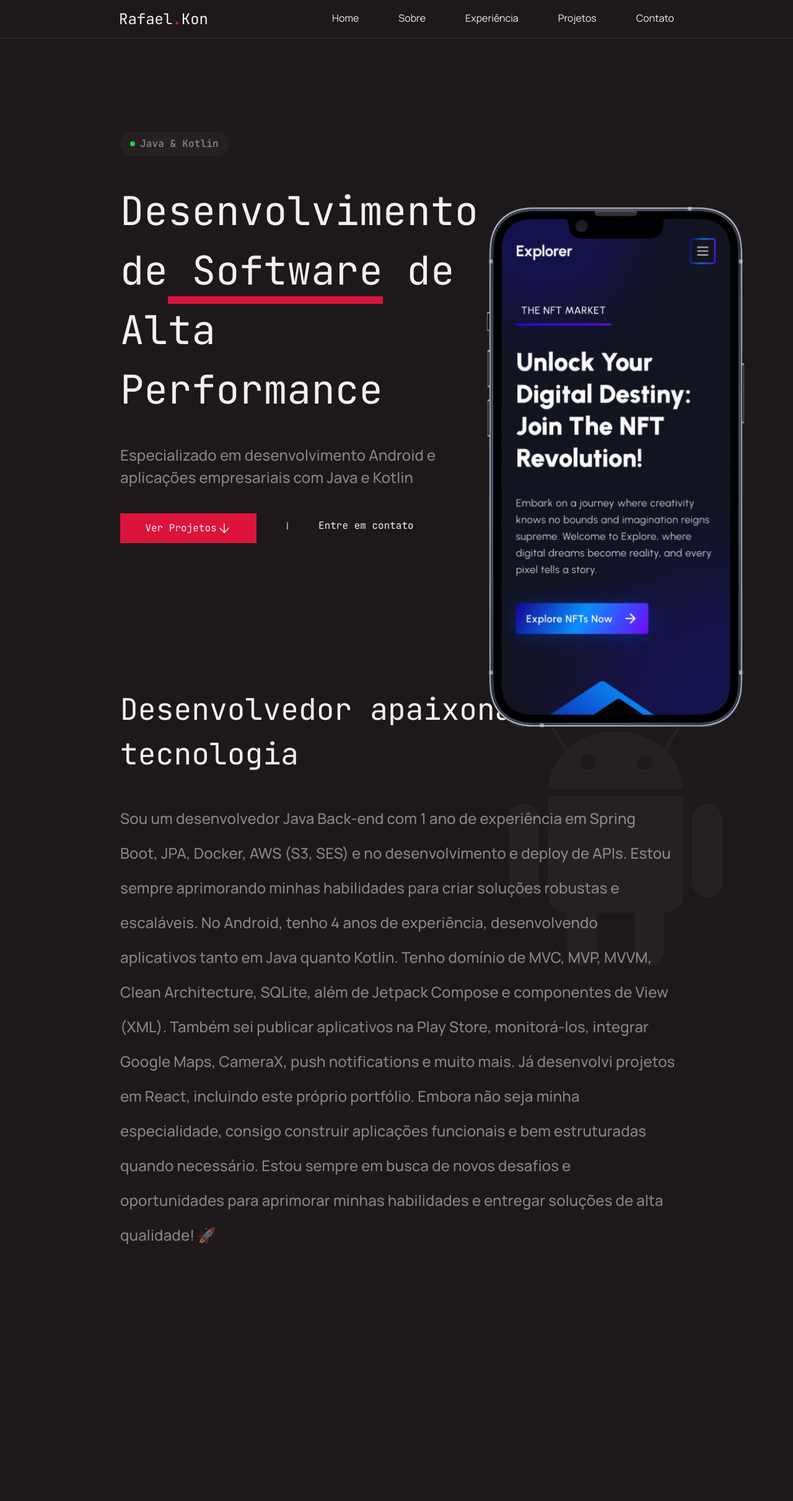
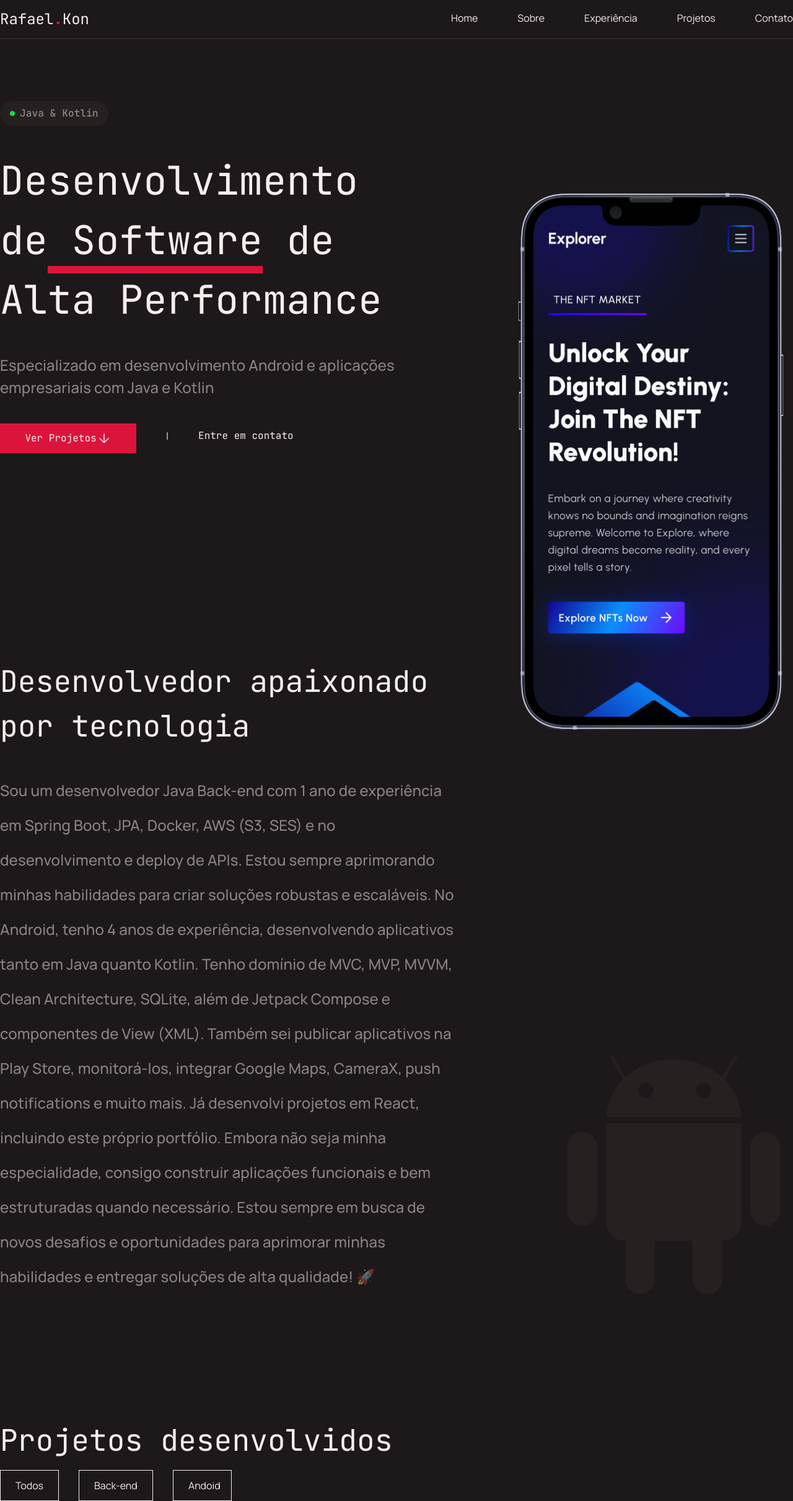
Before and after one commit to rafaelKontein23/portifolio-rafa, a React (Vite) app: page / in a window 1280 px wide. Shown: the whole page at 62% size. Before the commit the page ends 2020 px from the top, so only its background shows below. Built offline with nearby package versions, Linux system fonts and the light colour scheme.

Commit message:
ajuste de itens]

```diff
--- a/index.html
+++ b/index.html
@@ -4,7 +4,7 @@
     <meta charset="UTF-8" />
     <link rel="preconnect" href="https://fonts.googleapis.com">
     <link rel="icon" type="image/svg+xml" href="/vite.svg" />
-    <meta name="viewport" content="width=device-width, initial-scale=1.0" />
+    <meta name="viewport" content="width=device-width, initial-scale=1.0, user-scalable=no" />
     <title>Vite + React + TS</title>
     <link rel="preconnect" href="https://fonts.gstatic.com" crossorigin>
     <link href="https://fonts.googleapis.com/css2?family=JetBrains+Mono:ital,wght@0,100..800;1,100..800&family=Manrope:wght@200..800&display=swap" rel="stylesheet">
--- a/src/components/inicial/InicialHome.tsx
+++ b/src/components/inicial/InicialHome.tsx
@@ -5,8 +5,9 @@ import android from '/android.png'
 
 function InicialHome() {
     return (
-        <div className='flex justify-between items-center px-16'>
-            <div className='w-1/2 pt-[150px] ml-[130px]'>
+        <>
+            <div className='relative flex justify-between items-center min-h-svh container mx-auto'>
+                <div className='w-1/2'>
                     <div className='flex h-10 items-center justify-start bg-[#272020] px-4 py-2 w-[175px] rounded-[100px]'>
                         <div className='rounded-[100px] bg-[#14DC49] h-[8px] w-[8px] mr-2'></div>
                         <span className='text-[16px] opacity-50 font-[500] tracking-[0.15px] font-jetbrains'>Java & Kotlin</span>
@@ -35,7 +36,16 @@ function InicialHome() {
                     </div>
 
 
-                <section className='w-4xl'>
+
+                </div>
+
+                <div className="w-1/2 flex flex-col justify-between items-center self-stretch h-full">
+                    <img className='absolute top-[232px] right-0' src={iphone_image} alt="iPhone" />
+                </div>
+            </div>
+
+            <section className='container relative mx-auto flex items-center justify-center gap-40 '>
+                <div className='flex-1'>
                     <h1 className='font-jetbrains mt-[200px] text-[48px]'>Desenvolvedor apaixonado por tecnologia</h1>
 
                     <p className='text-[24px] opacity-50 max-w-5x1 font-[500] tracking-[0.15px] text-left mt-[40px] text-sm/14'>
@@ -46,15 +56,30 @@ function InicialHome() {
                         Já desenvolvi projetos em React, incluindo este próprio portfólio. Embora não seja minha especialidade, consigo construir aplicações funcionais e bem estruturadas quando necessário.
 
                         Estou sempre em busca de novos desafios e oportunidades para aprimorar minhas habilidades e entregar soluções de alta qualidade! 🚀                    </p>
+                </div>
+
+                <div className=' w-[385px] '>
+                    <img className='absolute bottom-0 right-0' src={android} />
+                </div>
+
             </section>
+
+            <section className='container mx-auto '>
+                <h1 className='font-jetbrains mt-[200px]  text-[48px]'>Projetos desenvolvidos</h1>
+
+                <div className='mt-3 flex gap-[32px]'>
+                    <p className='border-[#F5EEED] border-[1px] pt-[12px] pb-[12px] pr-[24px] pl-[24px] text-[#F5EEED] w-[95px] hover:border-[#DC143C] hover:text-[#DC143C]'>Todos</p>
+                    <p className='border-[#F5EEED] border-[1px] pt-[12px] pb-[12px] pr-[24px] pl-[24px] text-[#F5EEED] w-[120px] hover:border-[#DC143C] hover:text-[#DC143C]'>Back-end</p>
+                    <p className='border-[#F5EEED] border-[1px] pt-[12px] pb-[12px] pr-[24px] pl-[24px] text-[#F5EEED] w-[95px] hover:border-[#DC143C] hover:text-[#DC143C]'>Andoid</p>
+
+
+
 
                 </div>
 
-            <div className="w-1/2 flex flex-col justify-between items-center self-stretch h-full">
-                <img className="mt-64" src={iphone_image} alt="iPhone" />
-                <img className="m" src={android} alt="Android" />
-            </div>
-        </div>
+
+            </section>
+        </>
     )
 }
 
--- a/src/components/menu/menuCima.tsx
+++ b/src/components/menu/menuCima.tsx
@@ -26,7 +26,8 @@ function MenuCima() {
   ]
 
   return (
-    <nav className="flex items-center justify-between px-48 bg-[#1D181A] w-full top-0 left-0 z-[1000] h-[62px] border-b border-solid border-b-[#403534]">
+    <nav className=" bg-[#1D181A] w-full top-0 left-0 z-[1000]  border-b border-solid border-b-[#403534]">
+      <div className='flex items-center justify-between  h-[62px] container mx-auto'>
         <div className="logo">
           <span className="font-jetbrains text-[24px]">Rafael<strong className="text-[#DC143C] font-jetbrains">.</strong>Kon</span>
         </div>
@@ -41,6 +42,8 @@ function MenuCima() {
 
           </ul>
         </div>
+      </div>
+
 
     </nav>
 
```
Lines whose indentation alone changed are shown as unchanged.
